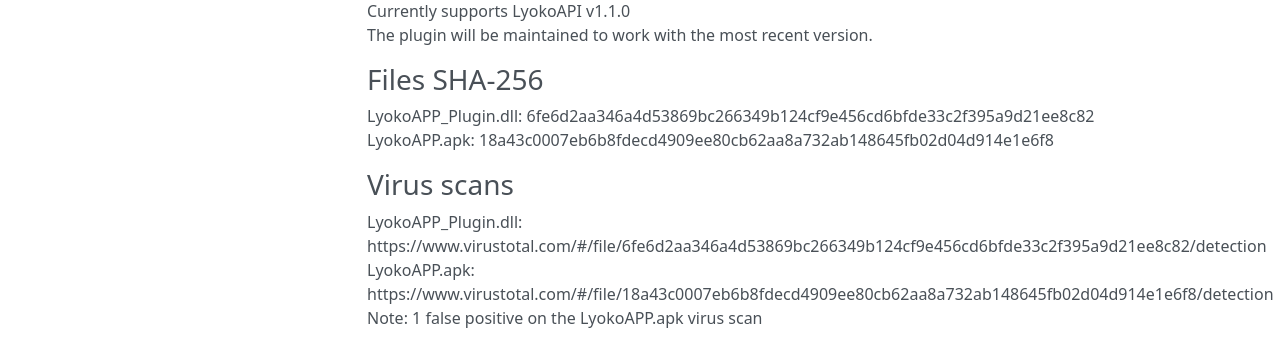
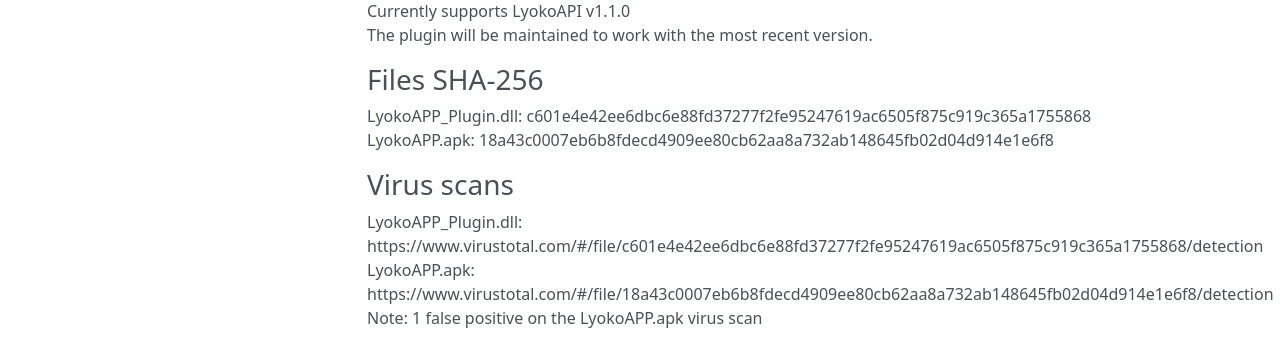
Before and after one commit to LyokoAPI/LyokoAPIDoc, an MkDocs documentation site: the page built from docs/LyokoPlugin/Verified Plugins.md, in a window 1280 px wide and 900 px high, scrolled down 627 px. Shown: the part 450-791 px from the top of the window. Built offline with MkDocs 1.6.1, drawn with Linux system fonts in a browser that asks for light colours; nearby versions of some CDN libraries.

Commit message:
Updated virus scan links
- Title

```diff
--- a/docs/LyokoPlugin/Verified Plugins.md
+++ b/docs/LyokoPlugin/Verified Plugins.md
@@ -37,11 +37,11 @@ Currently supports LyokoAPI v1.1.0<br>
 The plugin will be maintained to work with the most recent version.<br>
 
 ###Files SHA-256
-LyokoAPP_Plugin.dll: 6fe6d2aa346a4d53869bc266349b124cf9e456cd6bfde33c2f395a9d21ee8c82<br>
+LyokoAPP_Plugin.dll: c601e4e42ee6dbc6e88fd37277f2fe95247619ac6505f875c919c365a1755868<br>
 LyokoAPP.apk: 18a43c0007eb6b8fdecd4909ee80cb62aa8a732ab148645fb02d04d914e1e6f8<br>
 
 ###Virus scans
-LyokoAPP_Plugin.dll: https://www.virustotal.com/#/file/6fe6d2aa346a4d53869bc266349b124cf9e456cd6bfde33c2f395a9d21ee8c82/detection
+LyokoAPP_Plugin.dll: https://www.virustotal.com/#/file/c601e4e42ee6dbc6e88fd37277f2fe95247619ac6505f875c919c365a1755868/detection
 LyokoAPP.apk: https://www.virustotal.com/#/file/18a43c0007eb6b8fdecd4909ee80cb62aa8a732ab148645fb02d04d914e1e6f8/detection
 Note: 1 false positive on the LyokoAPP.apk virus scan
 ---
```
